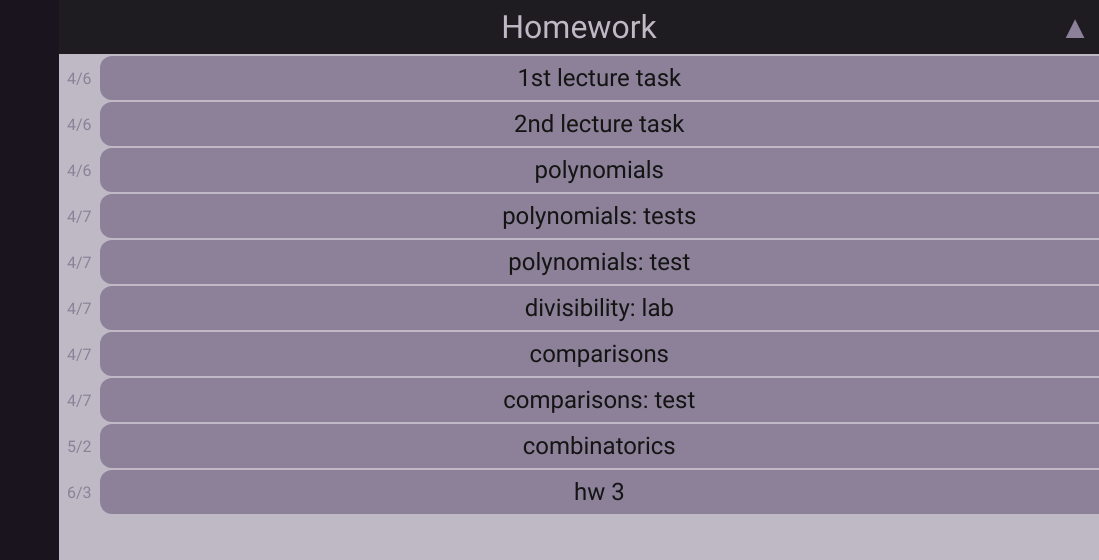
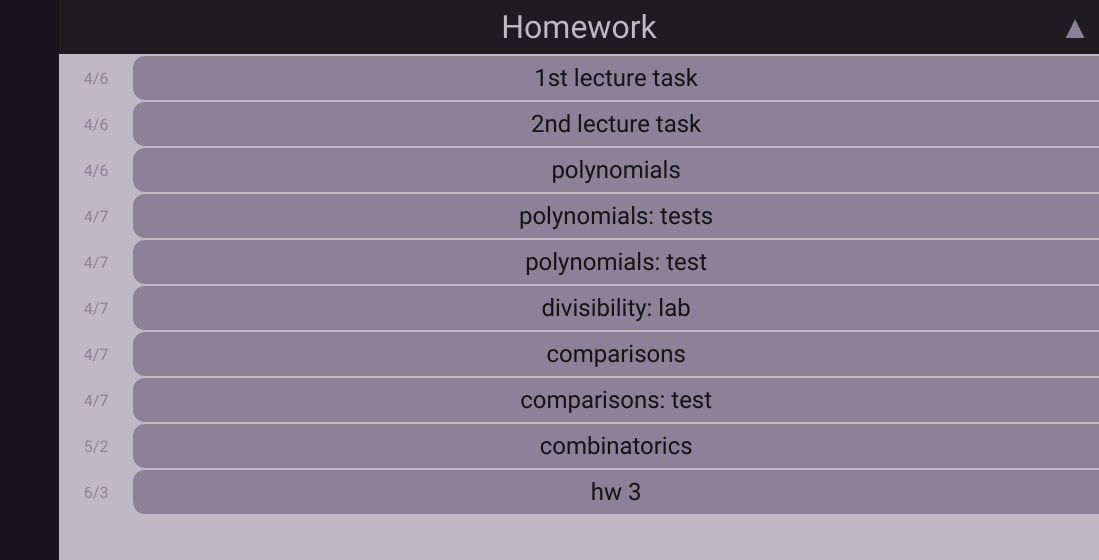
Before and after one commit to polyarik/student-site, a plain HTML site: page index.html in a window 1280 px wide. Both pictures are taken after a click on the element "homework". Shown: the top 560 px of the page, 181-1280 px from the left. Drawn offline with Linux system fonts and the light colour scheme.

Commit message:
style: fix task date element width

```diff
--- a/styles/main.css
+++ b/styles/main.css
@@ -67,9 +67,10 @@
 
 .task-date {
     justify-self: start;
-    padding: var(--margin);
+    width: 5em;
+
+    text-align: center;
     font-size: 16px;
-
     color: var(--gray);
 }
 
```
